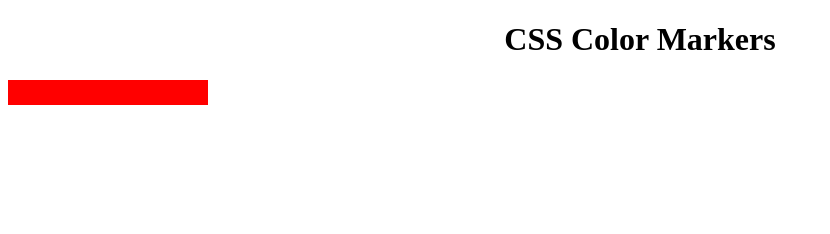
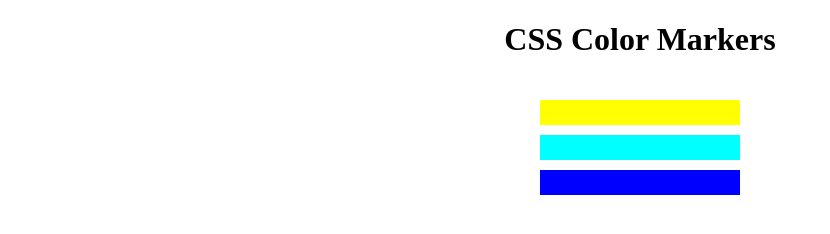
Before and after one commit to Puncher1/website-development, a plain HTML site: page freeCodeCamp/Colored Markers/index.html in a window 1280 px wide. Shown: the whole page, without its empty margins (0-830 px from the left). Drawn offline with Linux system fonts and the light colour scheme.

Commit message:
Started colored marker

```diff
--- a/freeCodeCamp/Colored Markers/index.html
+++ b/freeCodeCamp/Colored Markers/index.html
@@ -9,7 +9,9 @@
   <body>
     <h1>CSS Color Markers</h1>
     <div class="container">
-      <div class="marker"></div>
+      <div class="marker one"></div>
+      <div class="marker two"></div>
+      <div class="marker three"></div>
     </div>
   </body>
 
--- a/freeCodeCamp/Colored Markers/styles.css
+++ b/freeCodeCamp/Colored Markers/styles.css
@@ -3,7 +3,26 @@ h1 {
 }
 
 .marker {
-  background-color: red;
   width: 200px;
   height: 25px;
+  margin: 10px auto;
 }
+
+.one {
+  background-color: rgb(255, 255, 0);
+}
+
+.two {
+  background-color: rgb(0, 255, 255);
+}
+
+.three {
+  background-color: rgb(0, 0, 255);
+}
+
+.container {
+  background-color: rgb(255, 255, 255);
+  padding: 10px;
+  padding-left: 0px;
+  padding-right: 0px;
+}
```
